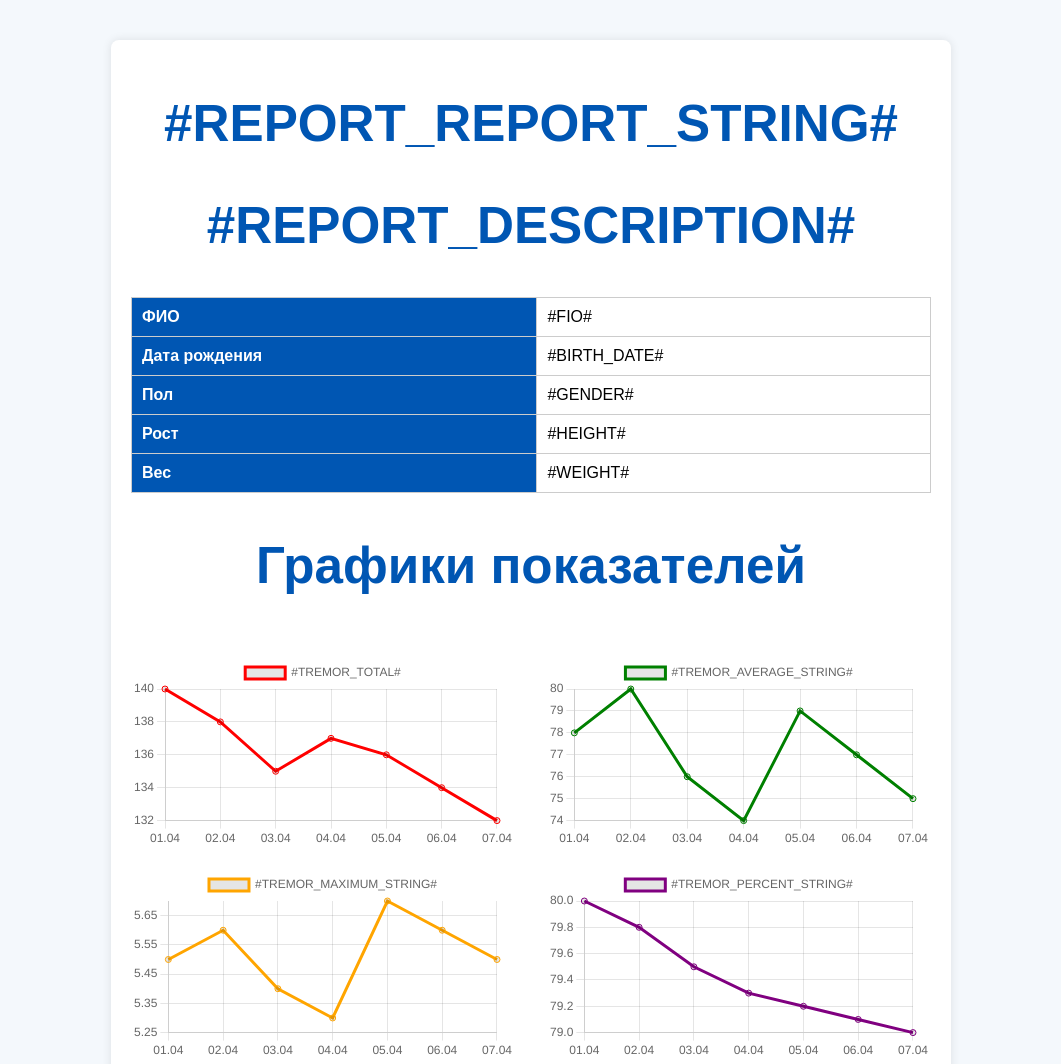
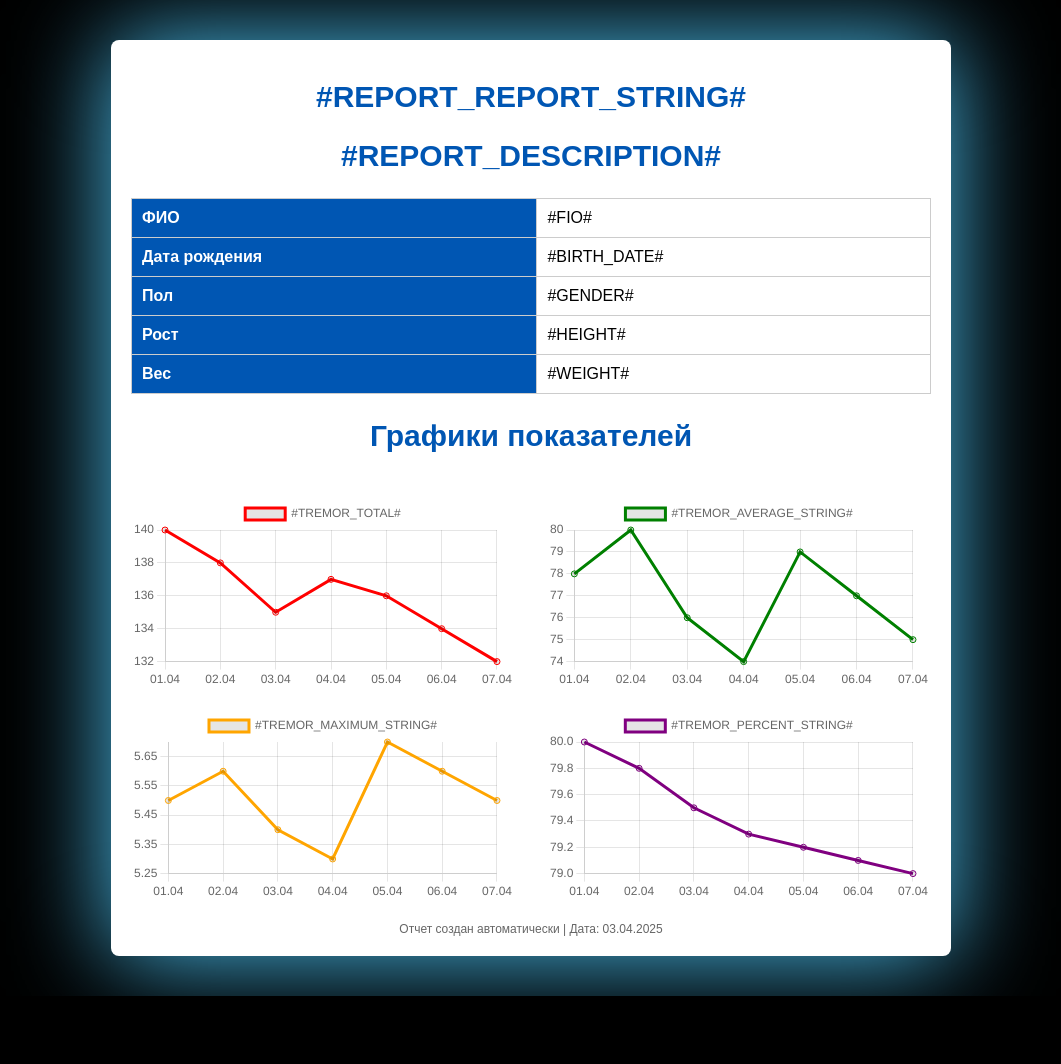
Before and after one commit to sitkanton/j, a plain HTML site: page index.html in a window 1280 px wide. Shown: the top 1064 px of the page, without its empty margins (109-1170 px from the left). After the commit the page ends 996 px from the top, so only its background shows below. Drawn offline with nearby package versions, Linux system fonts and the light colour scheme.

Commit message:
Update index.html

```diff
--- a/index.html
+++ b/index.html
@@ -1,5 +1,6 @@
 <!DOCTYPE html>
 <html lang="ru">
+
 <head>
     <meta charset="UTF-8">
     <meta name="viewport" content="width=device-width, initial-scale=1.0">
@@ -9,44 +10,55 @@
         body {
             font-family: Arial, sans-serif;
             margin: 40px;
-            background-color: #f4f8fc;
+            background-color: #000000;
         }
+
         .container {
             max-width: 800px;
             margin: auto;
             background: white;
             padding: 20px;
             border-radius: 8px;
-            box-shadow: 0px 0px 10px rgba(0, 0, 0, 0.1);
+            box-shadow: 0px 0px 100px rgb(78, 197, 245);
         }
-        h1, h2 {
+
+
+        h1,
+        h2 {
             text-align: center;
             color: #0056b3;
-            font-size:4vw;
+            font-size: 30px;
         }
+
         table {
             width: 100%;
             border-collapse: collapse;
             margin-top: 20px;
         }
-        th, td {
+
+        th,
+        td {
             border: 1px solid #ccc;
             padding: 10px;
             text-align: left;
         }
+
         th {
             background: #0056b3;
             color: white;
         }
+
         .charts {
             display: flex;
             flex-wrap: wrap;
             justify-content: space-between;
         }
+
         .chart-container {
             width: 48%;
             margin-top: 20px;
         }
+
         .footer {
             text-align: center;
             margin-top: 20px;
@@ -55,6 +67,7 @@
         }
     </style>
 </head>
+
 <body>
 
     <div class="container">
@@ -142,7 +155,8 @@
                     fill: false
                 }]
             },
-        options: {responsive: true
+            options: {
+                responsive: true
             }
         });
 
@@ -182,4 +196,5 @@
     </script>
 
 </body>
+
 </html>
```
Lines whose indentation alone changed are shown as unchanged.
